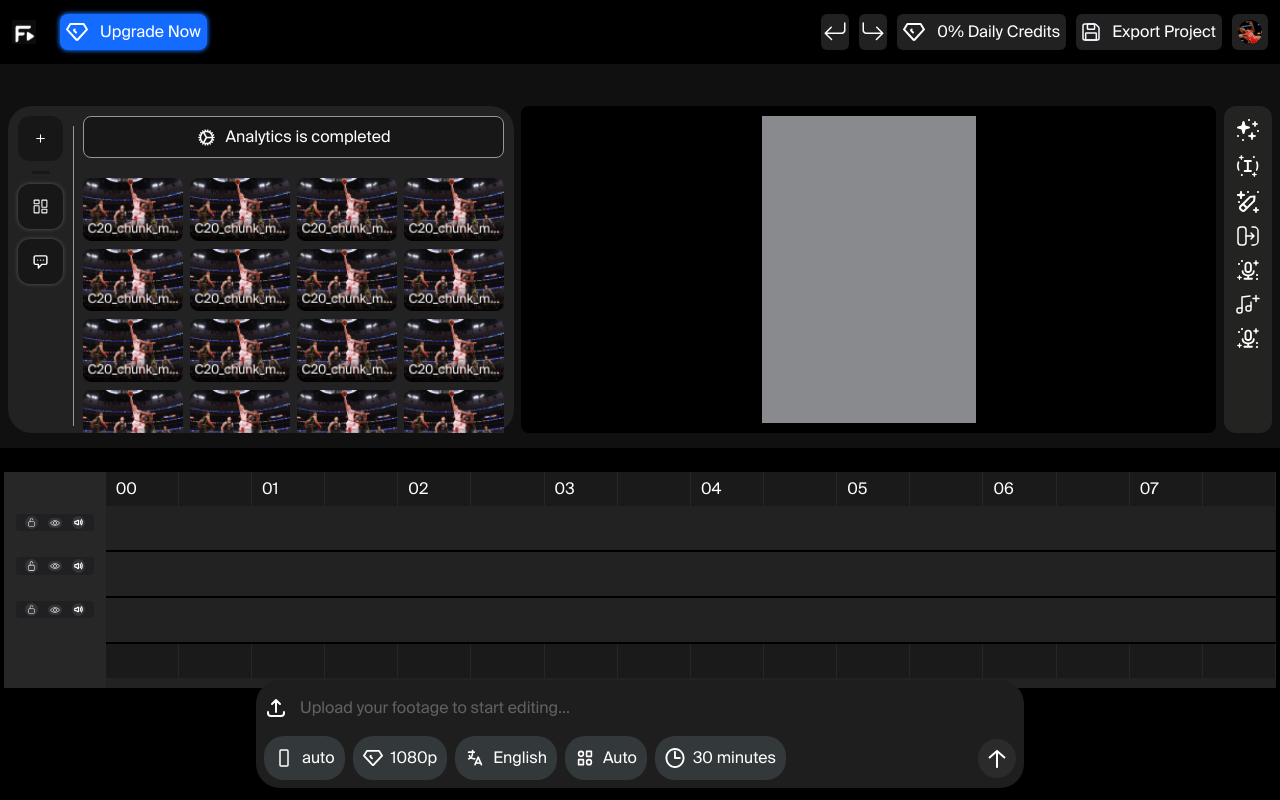
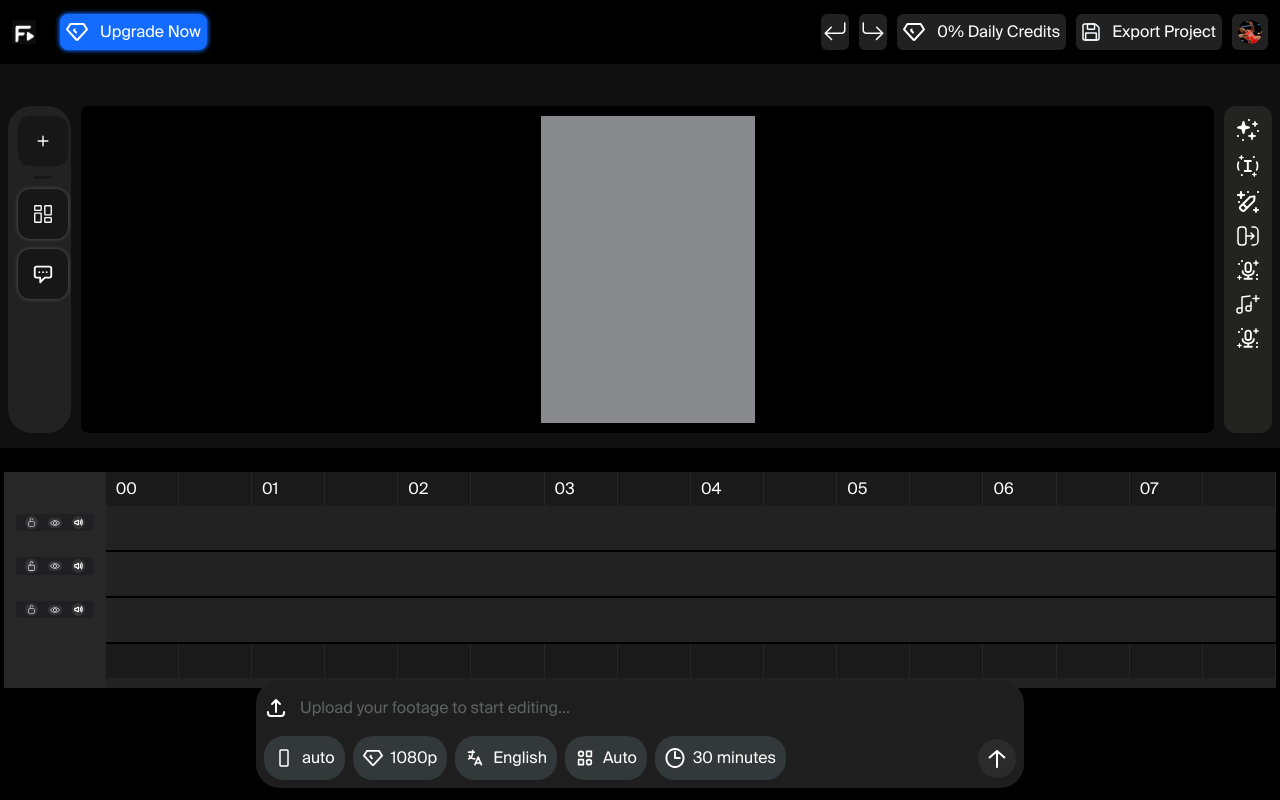
Before and after one commit to Madi4ar/framo, a Next.js app: page / in a window 1280 px wide. Built offline with nearby package versions, Linux system fonts and the light colour scheme.

Commit message:
fix:sidebar

```diff
--- a/src/app/layout.js
+++ b/src/app/layout.js
@@ -18,7 +18,7 @@ export default function RootLayout({ children }) {
         className={`antialiased bg-black text-white relative h-screen flex flex-col`}>
         <Header />
         {children}
-        <section className="w-full flex flex-wrap h-96 justify-between bg-[#101010] pt-[42px] pb-[15px] px-[8px]">
+        <section className="w-full flex flex-wrap gap-[10px] h-96 justify-between bg-[#101010] pt-[42px] pb-[15px] px-[8px]">
           <SideBar />
           <VideoPlayer />
           <InstrumentsBar />
--- a/src/components/SideBar.js
+++ b/src/components/SideBar.js
@@ -1,5 +1,6 @@
+'use client';
 import Image from 'next/image';
-import React from 'react';
+import React, { useState } from 'react';
 import plus from '../../public/images/icons/plus.svg';
 import column from '../../public/images/icons/report-columns.svg';
 import chat from '../../public/images/icons/chat-alt.svg';
@@ -7,14 +8,19 @@ import settings from '../../public/images/icons/cog-sharp.svg';
 import image from '../../public/images/chunk.png';
 
 function SideBar() {
+  const [isOpen, setIsOpen] = useState(false);
+
   return (
-    <>
-      <div className="w-[40%] rounded-[24px] bg-[#222222] px-[10px] flex gap-[10px] h-full">
-        <div className="flex flex-col items-center py-[10px]">
+    <div
+      className={`sidebar rounded-[24px] bg-[#222222] px-[10px] flex gap-[10px] h-full transition-width duration-300 ease-in-out
+        ${isOpen ? 'w-[40%]' : 'w-[5%]'}
+      `}>
+      <div className="flex flex-col items-center py-[10px] w-[50px] min-w-[50px]">
         <button
           type="button"
+          onClick={() => setIsOpen(!isOpen)}
           className="bg-[#171717] rounded-[12px] p-[14px] flex items-center justify-center">
-            <Image src={plus} alt="" />
+          <Image src={plus} alt="toggle" />
         </button>
 
         <div className="h-[3px] w-[18px] bg-[#171717] mt-[10px] rounded-lg"></div>
@@ -22,25 +28,33 @@ function SideBar() {
         <button
           type="button"
           className="mt-[10px] bg-[#171717] rounded-[12px] p-[14px] flex items-center justify-center shadow-[0_0_4px_0_rgba(255,255,255,0.25)]">
-            <Image src={column} alt="" />
+          <Image src={column} alt="columns" />
         </button>
 
         <button
           type="button"
           className="mt-[10px] bg-[#171717] rounded-[12px] p-[14px] flex items-center justify-center shadow-[0_0_4px_0_rgba(255,255,255,0.25)]">
-            <Image src={chat} alt="" />
+          <Image src={chat} alt="chat" />
         </button>
       </div>
 
-        <div className="h-[300px] w-[0.5px] mt-5 bg-[#979797]"></div>
+      <div
+        className={`h-[300px] w-[0.5px] mt-5 bg-[#979797] transition-opacity duration-300 ease-in-out ${
+          isOpen ? 'opacity-100' : 'opacity-0 pointer-events-none'
+        }`}></div>
 
-        <div className="flex flex-col w-full">
+      <div
+        className={`flex flex-col w-full analytics transition-opacity duration-300 ease-in-out ${
+          isOpen
+            ? 'opacity-100 visible pointer-events-auto'
+            : 'opacity-0 invisible pointer-events-none'
+        }`}>
         <div className="w-full flex items-center justify-center py-[8px] bg-[#171717] border border-[#979797] rounded-lg mt-[10px] gap-2">
-            <Image src={settings} alt="" />
-            <p>Analytics is completed</p>
+          <Image src={settings} alt="settings" />
+          <p className="text-white">Analytics is completed</p>
         </div>
 
-          <div className="flex flex-wrap justify-between mt-5 overflow-y-scroll ">
+        <div className="flex flex-wrap justify-between mt-5 overflow-y-scroll">
           {[...Array(25)].map((_, index) => (
             <Image
               className="mb-2"
@@ -54,7 +68,6 @@ function SideBar() {
         </div>
       </div>
     </div>
-    </>
   );
 }
 
--- a/src/components/VideoPlayer.js
+++ b/src/components/VideoPlayer.js
@@ -3,7 +3,7 @@ import React from 'react';
 function VideoPlayer() {
   return (
     <>
-      <div className="w-[55%] h-full bg-black py-[10px] rounded-lg flex items-center justify-center">
+      <div className="flex-1 h-full bg-black py-[10px] rounded-lg flex items-center justify-center">
         <div className="h-full w-[214px] bg-[#898A8D]"></div>
       </div>
     </>
```
Lines whose indentation alone changed are shown as unchanged.
